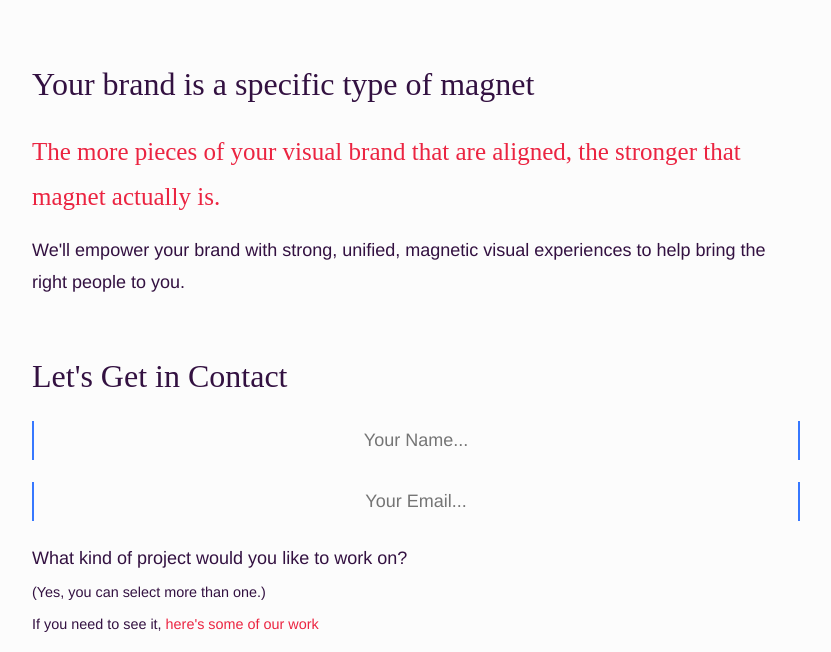
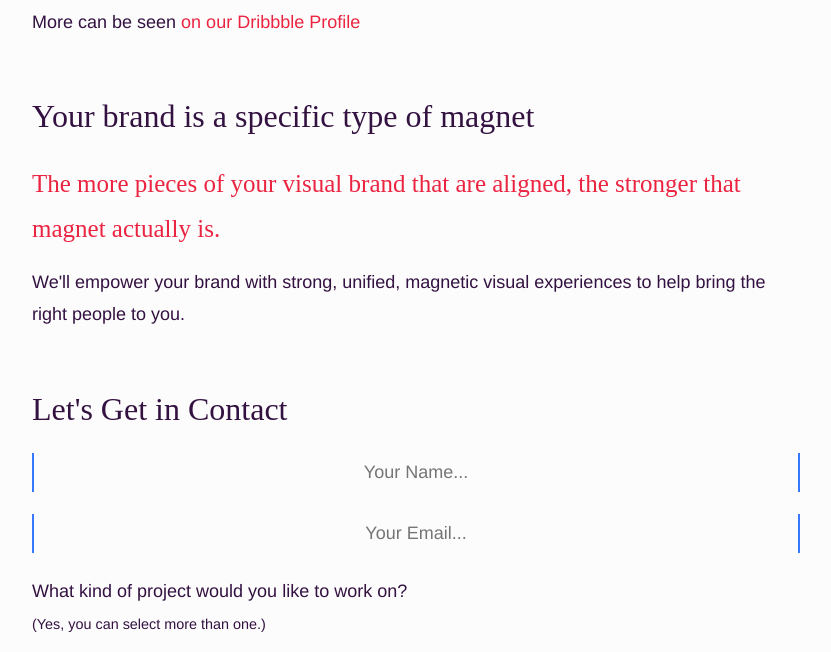
Before and after one commit to somagnetic/site, a Jekyll site: the page built from index.html, in a window 1280 px wide and 900 px high, scrolled down 1359 px, cut to the strip 248-900 px from the top of the window. Shown: the whole strip, without its empty margins (224-1055 px from the left). Built offline with Jekyll 4.4.1, drawn with Linux system fonts in a browser that asks for light colours; nearby versions of some CDN libraries; some web fonts are replaced.

Commit message:
switched where the links are

```diff
--- a/_includes/contact.html
+++ b/_includes/contact.html
@@ -6,8 +6,7 @@
       <input type="email" name="email" placeholder="Your Email..." class="transition enter text-center" required>
       <p>What kind of project would you like to work on?</p>
       <p><small>(Yes, you can select more than one.)</small></p>
-      <p><small>
-      <p>If you need to see it, <a href="https://shots.somagnetic.com">here's some of our work</a></p></small></p>
+
       <input type="checkbox" class="hidden" data-continue="true" id="checkbox-logo" name="checkbox-logo" value="" >
       <input type="checkbox" class="hidden" data-continue="true" id="checkbox-branding" name="checkbox-branding" value="" >
       <input type="checkbox" class="hidden" data-continue="true" id="checkbox-audit" name="checkbox-audit" value="" >
--- a/index.html
+++ b/index.html
@@ -32,6 +32,7 @@
       <!-- SnapWidget -->
       <script src="https://snapwidget.com/js/snapwidget.js"></script>
       <iframe src="https://snapwidget.com/embed/483177" class="snapwidget-widget" allowTransparency="true" frameborder="0" scrolling="no" style="border:none; overflow:hidden; width:100%; "></iframe>    </div>
+      <p>More can be seen <a href="https://shots.somagnetic.com">on our Dribbble Profile</a></p>
   </article>
   <article class="row">
     <div class="module" id="start">
```
